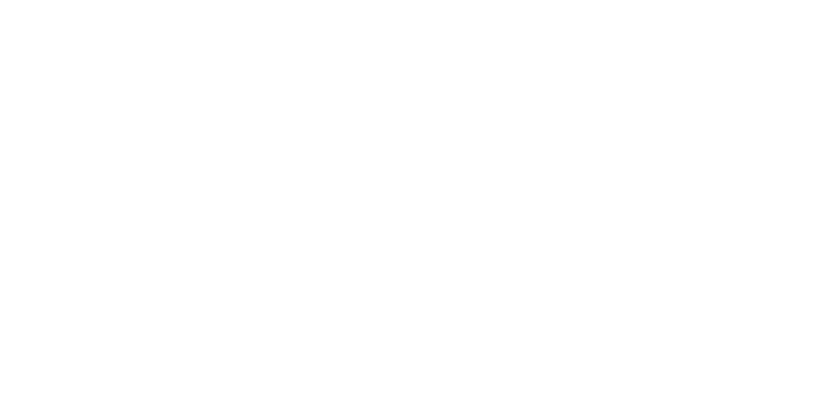
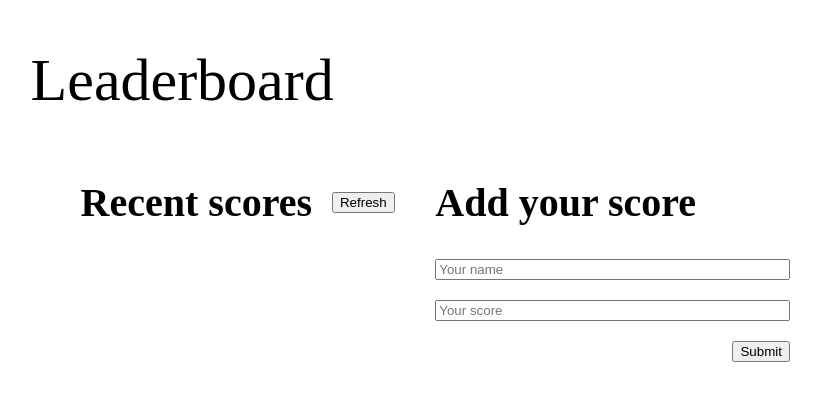
Before and after one commit to dgcuenca/leaderboard, a website built with webpack: page src/index.html in a window 1280 px wide. Shown: the whole page, without its empty margins (67-888 px from the left). Built offline with nearby package versions, Linux system fonts and the light colour scheme.

Commit message:
Style wireframe

```diff
--- a/src/index.html
+++ b/src/index.html
@@ -9,7 +9,27 @@
 </head>
 
 <body>
-
+    <header>Leaderboard</header>
+    <div class="containerMain">
+        <section class="containerScores">
+            <div class="layoutScores">
+                <h2>Recent scores</h2>
+                <div class="containerButtonRefresh">
+                    <button type="button" id="btnRefresh">Refresh</button>
+                </div>
+            <div id="score-container"></div>
+        </section>
+        <section class="containerAdd">
+            <h2>Add your score</h2>
+            <form>
+                <input type="text" id="name" placeholder="Your name">
+                <input type="text" id="score" placeholder="Your score">
+                <div class="containerButtonSubmit">
+                    <button type="submit" id="btnAdd">Submit</button>
+                </div>
+            </form>
+        </section>
+    </div>
 </body>
 
 </html>
--- a/src/style.css
+++ b/src/style.css
@@ -0,0 +1,65 @@
+html {
+    font-size: 62.5%;
+}
+
+body {
+    display: flex;
+    flex-direction: column;
+    padding: 3% 7%;
+}
+
+header {
+    font-size: 6rem;
+}
+.containerMain {
+    display: flex;
+}
+
+section {
+    width: 50%;
+}
+
+.containerScores {
+    display: flex;
+    flex-direction: column;
+    padding-left: 5rem;
+    margin-top: 3rem;
+}
+
+.layoutScores {
+    display: flex;
+    gap: 2rem;
+
+}
+
+.containerButtonRefresh {
+    display: flex;
+    flex-direction: column;
+    justify-content: center;
+    align-items: center;
+}
+
+.containerAdd {
+    margin-top: 3rem;
+    display: flex;
+    flex-direction: column;
+    padding-right: 30%;
+}
+
+form {
+    display: flex;
+    flex-direction: column;
+    gap: 2rem;
+}
+
+.containerButtonSubmit {
+    display: flex;
+}
+
+#btnAdd {
+    margin-left: auto;
+}
+
+h2 {
+    font-size: 4rem;
+}
```
